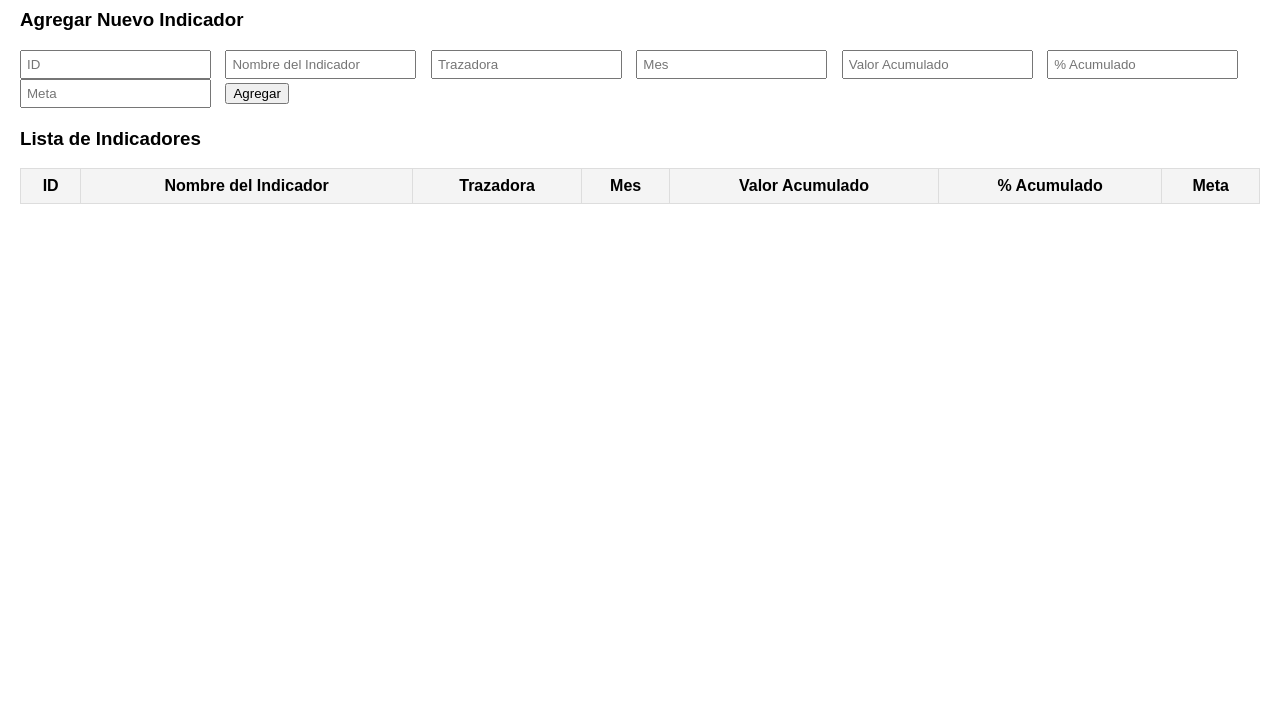
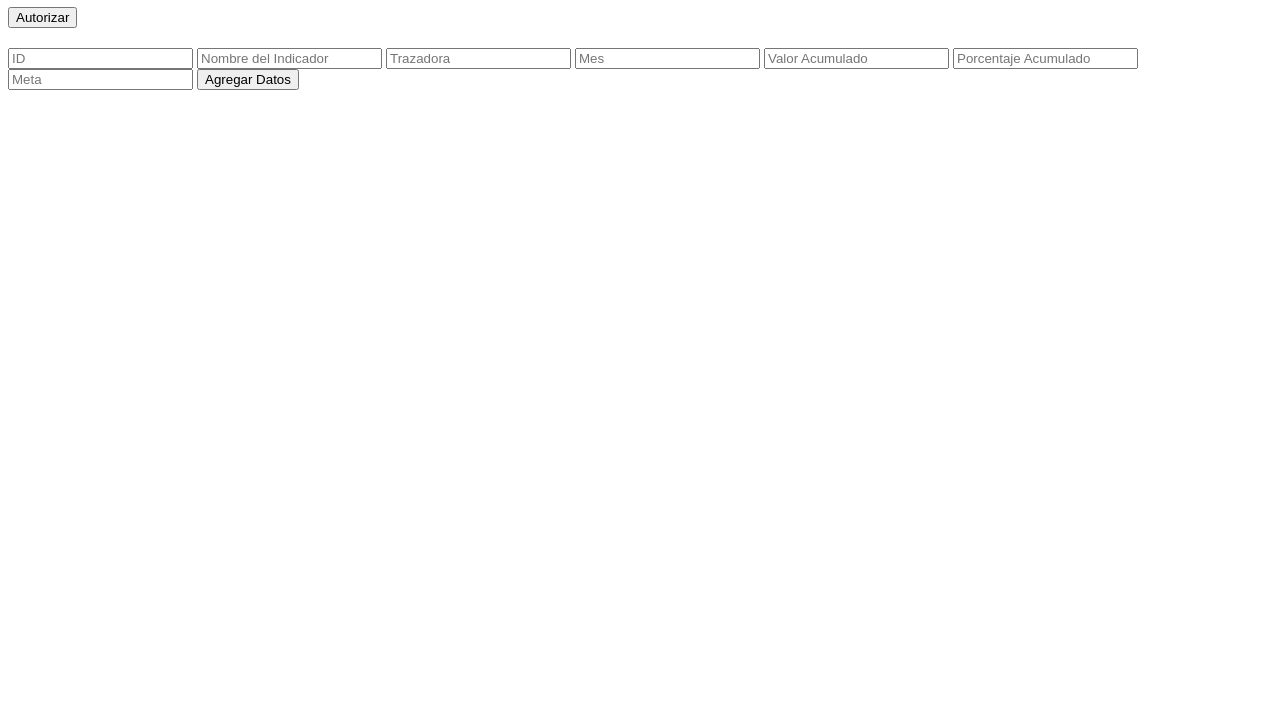
Before and after one commit to Eduardopereira3256/indicadores, a plain HTML site: page index.html in a window 1280 px wide. Shown: the part 73-800 px from the top of the page. Drawn offline with Linux system fonts and the light colour scheme.

Commit message:
Update index.html

```diff
--- a/index.html
+++ b/index.html
@@ -3,80 +3,27 @@
 <head>
   <meta charset="UTF-8">
   <meta name="viewport" content="width=device-width, initial-scale=1.0">
-  <title>App Indicadores</title>
-  <style>
-    body {
-      font-family: Arial, sans-serif;
-      margin: 20px;
-    }
-    .menu {
-      margin-bottom: 20px;
-    }
-    .menu button {
-      margin-right: 10px;
-      padding: 10px 20px;
-      font-size: 16px;
-      cursor: pointer;
-    }
-    .form-container {
-      margin-bottom: 20px;
-    }
-    .form-container input {
-      margin-right: 10px;
-      padding: 5px;
-    }
-    table {
-      width: 100%;
-      border-collapse: collapse;
-    }
-    table th, table td {
-      border: 1px solid #ddd;
-      padding: 8px;
-      text-align: center;
-    }
-    table th {
-      background-color: #f4f4f4;
-    }
-  </style>
+  <title>Google Sheets App</title>
 </head>
 <body>
-  <div class="menu">
-    <button id="btn-bsc">BALANCE SCORE CARD</button>
-    <button id="btn-fonasa">FONASA</button>
-  </div>
+  <h1>Google Sheets Integration</h1>
+  <button id="authorize_button">Autorizar</button>
+  <button id="signout_button" style="display: none;">Cerrar sesión</button>
 
-  <div class="form-container">
-    <h3>Agregar Nuevo Indicador</h3>
-    <input type="text" id="id" placeholder="ID" />
-    <input type="text" id="nombre" placeholder="Nombre del Indicador" />
-    <input type="text" id="trazadora" placeholder="Trazadora" />
-    <input type="text" id="mes" placeholder="Mes" />
-    <input type="number" id="valor" placeholder="Valor Acumulado" />
-    <input type="number" id="porcentaje" placeholder="% Acumulado" />
-    <input type="number" id="meta" placeholder="Meta" />
-    <button id="btn-agregar">Agregar</button>
-  </div>
+  <form id="miFormulario" style="margin-top: 20px;">
+    <input type="text" id="id" placeholder="ID" required />
+    <input type="text" id="nombreIndicador" placeholder="Nombre del Indicador" required />
+    <input type="text" id="trazadora" placeholder="Trazadora" required />
+    <input type="text" id="mes" placeholder="Mes" required />
+    <input type="number" id="valorAcumulado" placeholder="Valor Acumulado" required />
+    <input type="number" id="porcentajeAcumulado" placeholder="Porcentaje Acumulado" required />
+    <input type="number" id="meta" placeholder="Meta" required />
+    <button type="submit">Agregar Datos</button>
+  </form>
 
-  <div>
-    <h3>Lista de Indicadores</h3>
-    <table id="tabla-indicadores">
-      <thead>
-        <tr>
-          <th>ID</th>
-          <th>Nombre del Indicador</th>
-          <th>Trazadora</th>
-          <th>Mes</th>
-          <th>Valor Acumulado</th>
-          <th>% Acumulado</th>
-          <th>Meta</th>
-        </tr>
-      </thead>
-      <tbody>
-        <!-- Los datos se cargarán dinámicamente -->
-      </tbody>
-    </table>
-  </div>
+  <div id="output"></div>
 
+  <script src="https://apis.google.com/js/api.js"></script>
   <script src="script.js"></script>
 </body>
 </html>
```
